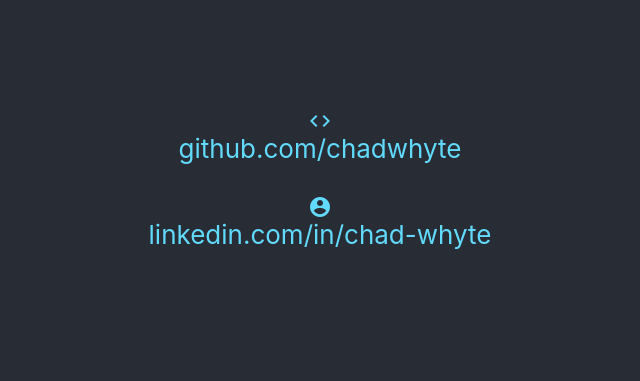
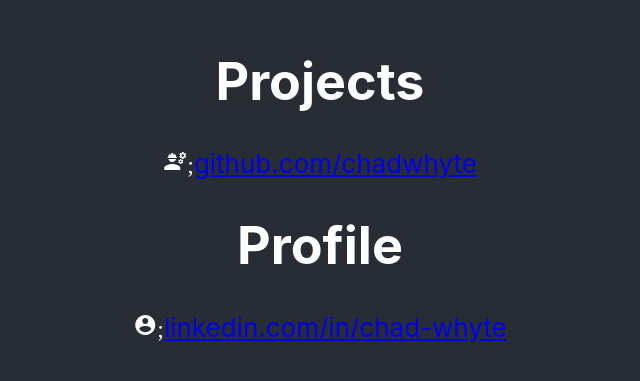
Before and after one commit to chadwhyte/mysite, a React (Create React App) app: page / in a window 1280 px wide. Shown: the part 221-602 px from the top of the page, without its empty margins (320-960 px from the left). Built offline with nearby package versions, Linux system fonts and the light colour scheme.

Commit message:
Update file structure, extract out card component and render a static collection of cards.

```diff
--- a/src/App.tsx
+++ /dev/null
@@ -1,31 +0,0 @@
-import './App.css';
-
-function App() {
-  return (
-    <div className="App">
-      <header className="App-header">
-        <span className="material-icons App-logo">code
-        </span>
-        <a
-          className="App-link"
-          href="https://github.com/chadwhyte"
-          target="_blank"
-        >
-          github.com/chadwhyte
-        </a>
-        <br />
-        <span className="material-icons App-logo">account_circle
-        </span>
-        <a
-          className="App-link"
-          href="https://www.linkedin.com/in/chad-whyte/"
-          target="_blank"
-        >
-          linkedin.com/in/chad-whyte
-        </a>
-      </header>
-    </div>
-  );
-}
-
-export default App;
--- a/src/App.css
+++ b/src/components/app/app.css
@@ -1,12 +1,8 @@
-.App {
+.app {
   text-align: center;
 }
 
-.App-logo {
-  color: #61dafb;
-}
-
-.App-header {
+.app-header {
   background-color: #282c34;
   min-height: 100vh;
   display: flex;
@@ -16,8 +12,3 @@
   font-size: calc(10px + 2vmin);
   color: white;
 }
-
-.App-link {
-  color: #61dafb;
-  text-decoration: none;
-}
--- /dev/null
+++ b/src/components/app/app.tsx
@@ -0,0 +1,18 @@
+import React from 'react';
+import './app.css';
+import Card from '../card/card';
+import { Cards } from '../card/cards';
+
+function App() {
+  return (
+    <div className="app">
+      <header className="app-header">
+        {Cards.map((card) => {
+          return <Card {...card} />
+        })}
+      </header>
+    </div>
+  );
+}
+
+export default App;
--- /dev/null
+++ b/src/components/card/card.interface.ts
@@ -0,0 +1,6 @@
+export interface ICard {
+    title: string;
+    icon: string;
+    link: string;
+    text: string;
+}
--- /dev/null
+++ b/src/components/card/card.tsx
@@ -0,0 +1,20 @@
+import './card.css';
+import { ICard } from './card.interface';
+
+function Card(card : ICard) {
+    return (
+        <div className="card-container">
+            <h1>
+                {card.title}
+            </h1>
+            <span className="material-icons card-logo">
+                {card.icon};
+            </span>
+            <a className="card-link" href={card.link} target="_blank">
+                {card.text}
+            </a>
+        </div>
+    );
+}
+
+export default Card;
--- /dev/null
+++ b/src/components/card/cards.ts
@@ -0,0 +1,16 @@
+import { ICard } from "./card.interface";
+
+export const Cards : ICard[] = [
+    {
+        title: 'Projects',
+        icon: 'engineering',
+        link: 'https://github.com/chadwhyte',
+        text:'github.com/chadwhyte'
+    },
+    {
+        title: 'Profile',
+        icon: 'account_circle',
+        link: 'https://www.linkedin.com/in/chad-whyte/',
+        text:'linkedin.com/in/chad-whyte'
+    }
+];
--- a/src/index.tsx
+++ b/src/index.tsx
@@ -1,7 +1,7 @@
 import React from 'react';
 import ReactDOM from 'react-dom';
 import './index.css';
-import App from './App';
+import App from './components/app/app';
 
 ReactDOM.render(
   <React.StrictMode>
```
Also changed, not shown: src/components/card/card.css (added), 2 other files (tests, documents, lock files or other folders).
